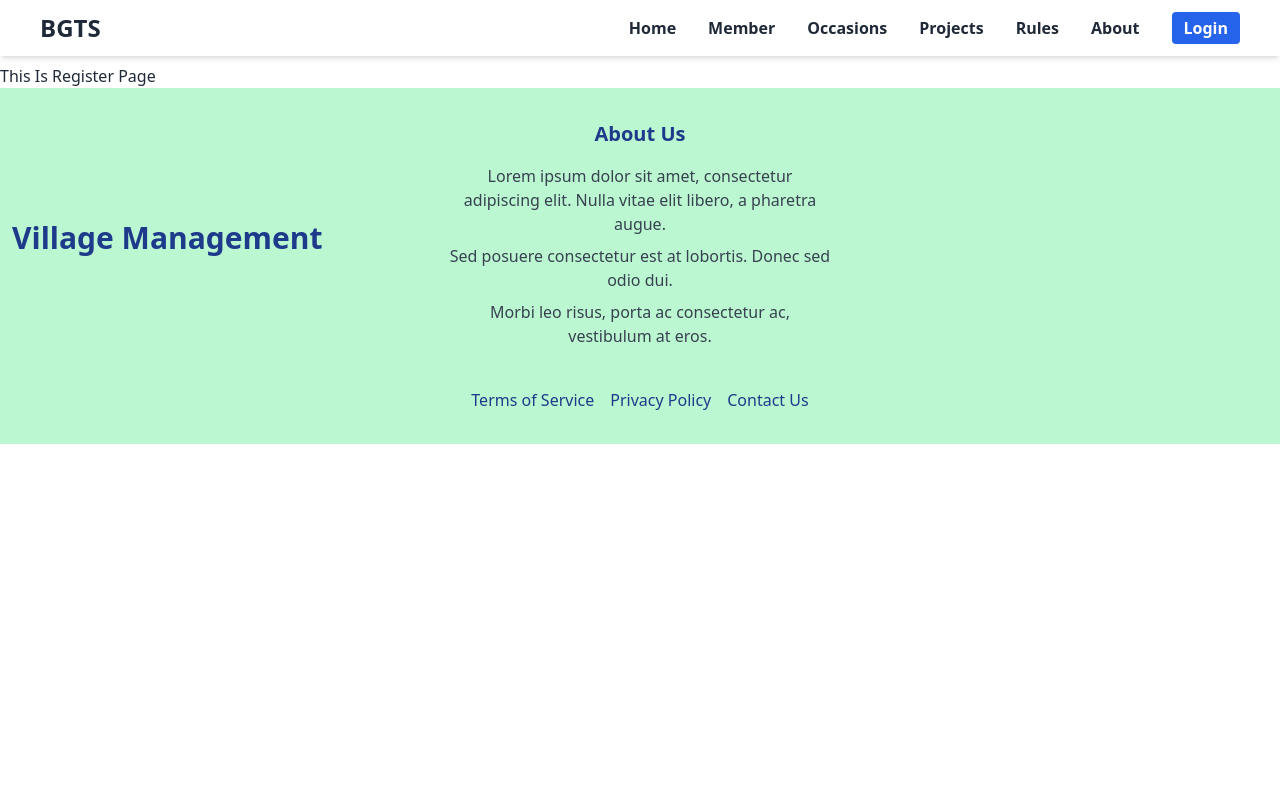
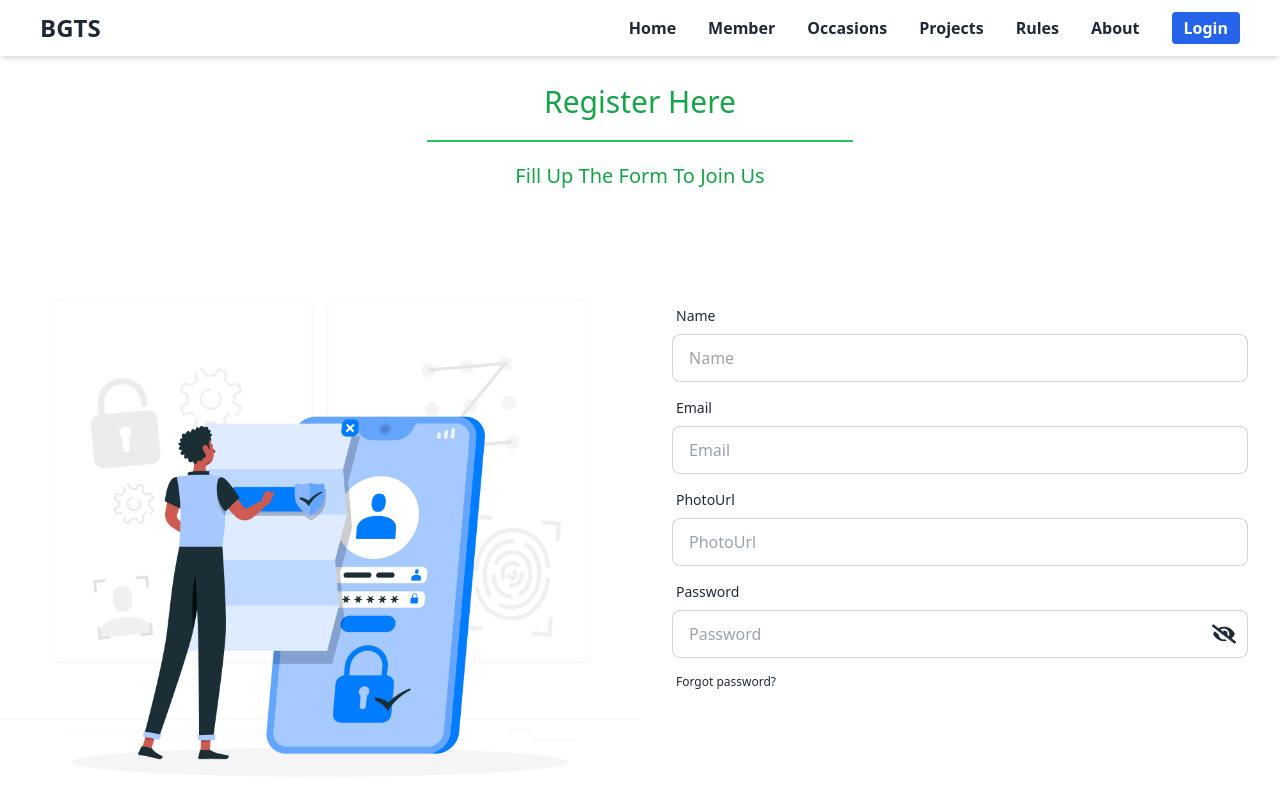
Before and after one commit to protap1100/village-management, a React (Vite) app: page /signUp in a window 1280 px wide. Shown: the top 800 px of the page. Built offline with nearby package versions, Linux system fonts and the light colour scheme.

Commit message:
add:register design added

```diff
--- a/src/Authentication/SignUp.jsx/SignUp.jsx
+++ b/src/Authentication/SignUp.jsx/SignUp.jsx
@@ -1,8 +1,106 @@
+import { Link } from "react-router-dom";
+import SocialLogin from "../../Components/Shared/SocialLogin";
+import SectionTitle from "../../Components/Shared/SectionTitle";
+import { useState } from "react";
+import registerImg from './../../assets/Media/Images/Register.jpg'
+import { FaEye, FaEyeSlash } from "react-icons/fa";
+
 const SignUp = () => {
+    const [showPassword, setShowPassword] = useState(false);
+
+
     return (
         <div>
-            <h1>This Is Register Page</h1>
+        <SectionTitle
+          heading="Register Here"
+          subHeading="Fill Up The Form To Join Us"
+        ></SectionTitle>
+        <div className="mt-10 flex flex-col lg:flex-row justify-center items-center">
+          <div className="flex-1">
+            <img className="rounded" src={registerImg} alt="" />
+          </div>
+          <div className="flex-1">
+            <form className="card-body">
+              <div className="form-control">
+                <label className="label">
+                  <span className="label-text">Name</span>
+                </label>
+                <input
+                  type="text"
+                  placeholder="Name"
+                  className="input input-bordered"
+                />
+              </div>
+              <div className="form-control">
+                <label className="label">
+                  <span className="label-text">Email</span>
+                </label>
+                <input
+                  type="email"
+                  placeholder="Email"
+                  className="input input-bordered"
+                />
+              </div>
+              <div className="form-control">
+                <label className="label">
+                  <span className="label-text">PhotoUrl</span>
+                </label>
+                <input
+                  type="text"
+                  placeholder="PhotoUrl"
+                  className="input input-bordered"
+                />
+              </div>
+              <div>
+                <label className="label">
+                  <span className="label-text">Password</span>
+                </label>
+                <div className="relative animate__animated animate__fadeInDown">
+                  <input
+                    placeholder="Password"
+                    className="input animate__animated animate__fadeInDown input-bordered w-full"
+                    required
+                  />
+                  <span
+                    className="absolute animate__animated animate__fadeInDown inset-y-0 right-0 pr-3 flex items-center"
+                    onClick={() => {
+                      setShowPassword(!showPassword);
+                    }}
+                  >
+                    {showPassword ? (
+                      <FaEye className="text-gray-800 text-2xl cursor-pointer" />
+                    ) : (
+                      <FaEyeSlash className="text-gray-800 text-2xl cursor-pointer" />
+                    )}
+                  </span>
+                </div>
+              </div>
+              <label className="label">
+                <a href="#" className="label-text-alt link link-hover">
+                  Forgot password?
+                </a>
+              </label>
+              <div className="form-control mt-6">
+                <button
+                  type="submit"
+                  className="p-2 bg-button hover:bg-hover text-white font-bold rounded"
+                >
+                  Sign Up
+                </button>
+                <div className="mt-2">
+                  <SocialLogin></SocialLogin>
+                </div>
+              </div>
+            </form>
+            <div className="text-center">
+              Already Have An Account
+              <Link className="font-bold ml-2 text-green-500" to="/login">
+                Join Us
+              </Link>
+            </div>
+          </div>
         </div>
+      </div>
     );
 };
 
```
